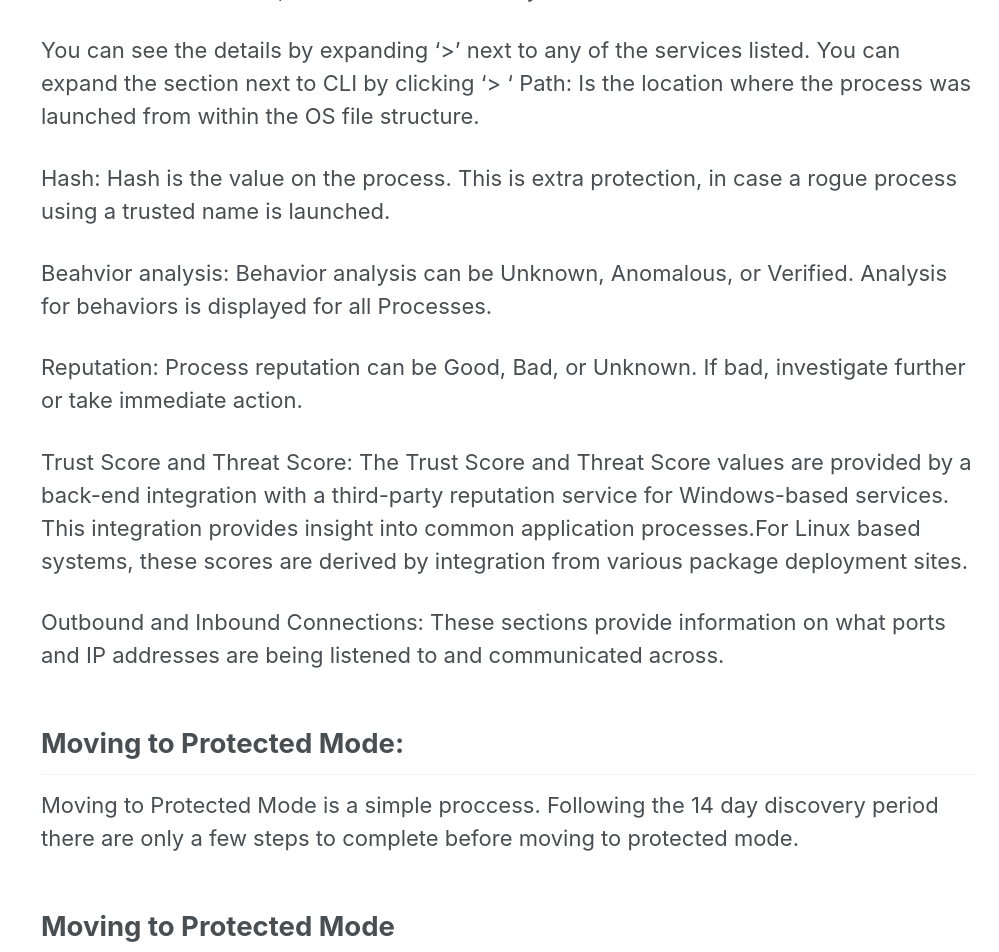
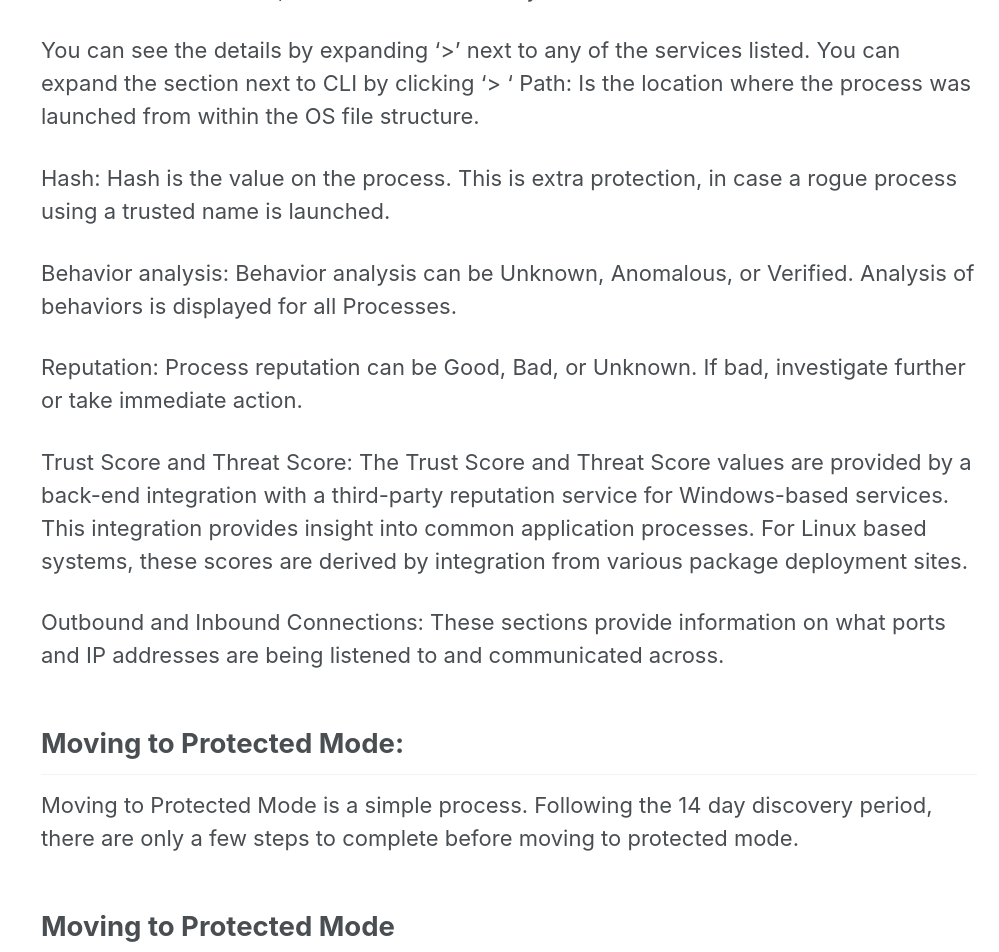
Before and after one commit to vmware-csa-team/AppDefense-Quick-Start-Guide, a Jekyll site: the page built from AppD Pages/discovery.md, in a window 1280 px wide and 1400 px high, scrolled down 1005 px. Shown: the top 952 px of the window, without its empty margins (281-1280 px from the left). Built offline with Jekyll 4.4.1, drawn with Linux system fonts in a browser that asks for light colours; nearby versions of some CDN libraries; some of the changed text lies outside the part shown.

Commit message:
Update discovery.md

```diff
--- a/AppD Pages/discovery.md
+++ b/AppD Pages/discovery.md
@@ -28,16 +28,16 @@ Path: Is the location where the process was launched from within the OS file str
 
 Hash: Hash is the value on the process. This is  extra protection, in case a rogue process using a trusted name is launched.
 
-Beahvior analysis: Behavior analysis can be Unknown, Anomalous, or Verified. Analysis for behaviors is displayed for all Processes.
+Behavior analysis: Behavior analysis can be Unknown, Anomalous, or Verified. Analysis of behaviors is displayed for all Processes.
 
 Reputation: Process reputation can be Good, Bad, or Unknown. If bad, investigate further or take immediate action.
 
-Trust Score and Threat Score: The Trust Score and Threat Score values are provided by a back-end integration with a third-party reputation service for Windows-based services. This integration provides insight into common application processes.For Linux based systems, these scores are derived by integration from various package deployment sites.
+Trust Score and Threat Score: The Trust Score and Threat Score values are provided by a back-end integration with a third-party reputation service for Windows-based services. This integration provides insight into common application processes. For Linux based systems, these scores are derived by integration from various package deployment sites.
 
 Outbound and Inbound Connections: These sections provide information on what ports and IP addresses are being listened to and communicated across.
 
 ## Moving to Protected Mode:
-Moving to Protected Mode is a simple proccess. Following the 14 day discovery period there are only a few steps to complete before moving to protected mode.
+Moving to Protected Mode is a simple process. Following the 14 day discovery period, there are only a few steps to complete before moving to protected mode.
 
 ## Moving to Protected Mode
 
```
Also changed, not shown: other parts of AppD Pages/discovery.md (+1 -1 lines).
